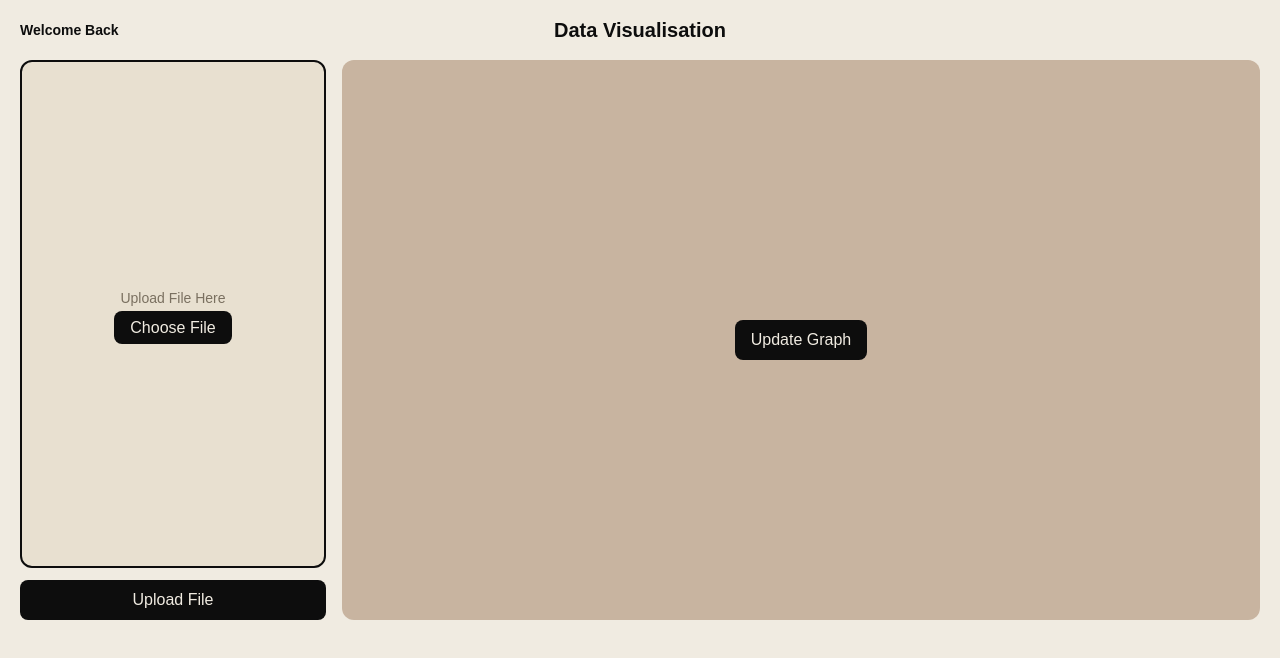
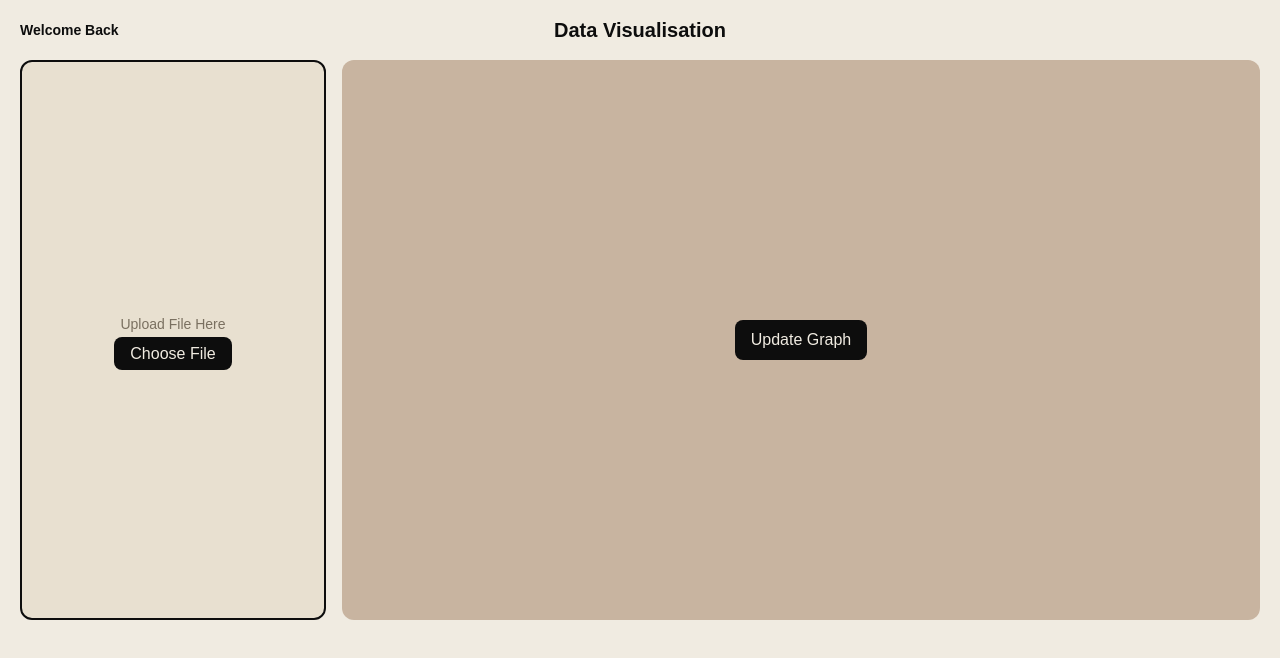
Before and after one commit to MR-Crisp/DataVisulisation, a Next.js app in the folder Frontend/: page / in a window 1280 px wide. Shown: the top 658 px of the page. Built offline with nearby package versions, Linux system fonts and the light colour scheme.

Commit message:
publishing branch

```diff
--- a/Frontend/src/app/page.tsx
+++ b/Frontend/src/app/page.tsx
@@ -22,7 +22,7 @@ export default function App() {
           <span className="text-sm">Upload File Here</span>
           <FileUploader/>
         </div>
-        <button className="bg-[#0D0D0D] text-[#F0EBE1] py-2 px-4 rounded-lg hover:bg-[#333]">Upload File</button>
+
         </div>
 
       {/* Graphs*/}
```
